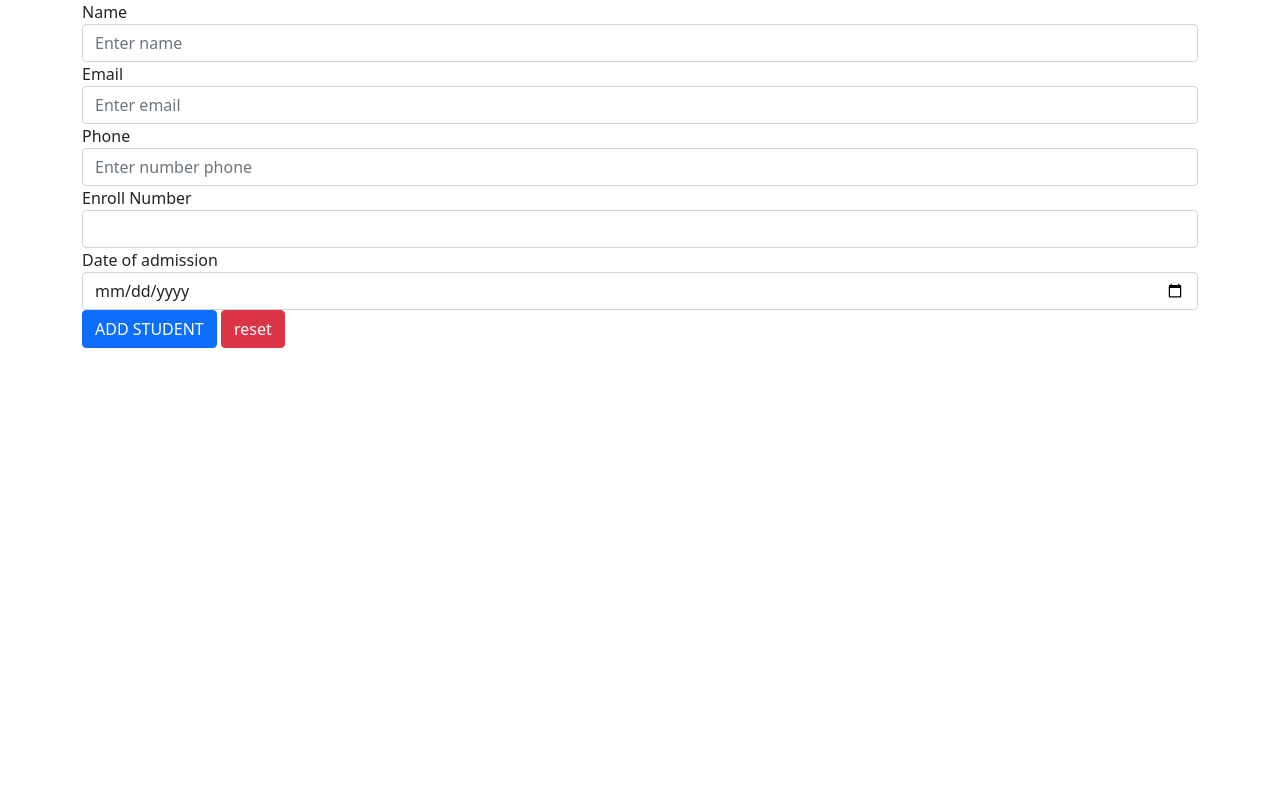
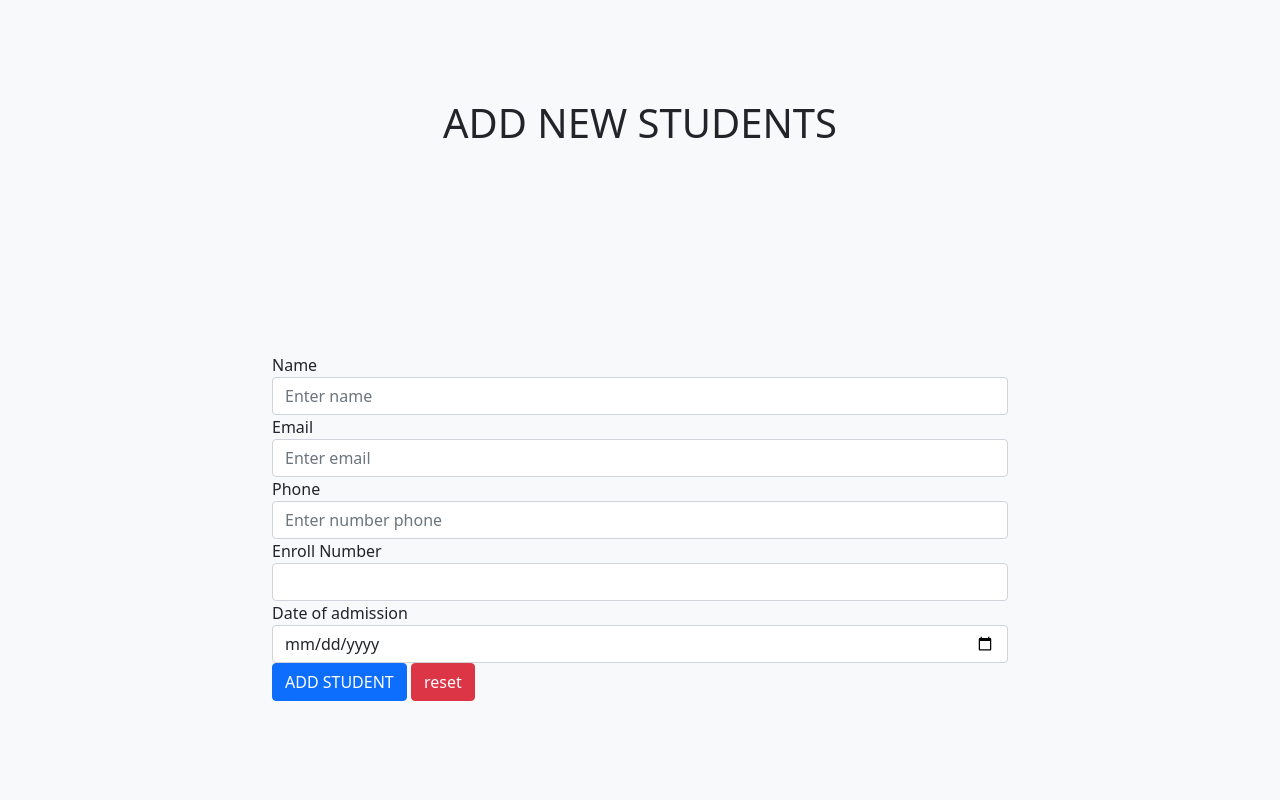
Before and after one commit to AbderrahimAgra/E-Classe, a PHP site: page /backend/add_students.php in a window 1280 px wide. Run offline with PHP 8.4, Linux system fonts and the light colour scheme.

```diff
--- a/backend/add.php
+++ b/backend/add.php
@@ -6,10 +6,11 @@
  $date = $_POST['date'] ;
 
  require_once 'connection.php' ;
-
+ //leschamps de table student(name,email,phone,enroll_number,date )
 $sql = "INSERT INTO students (name,email,phone,enroll_number,date ) VALUES ('$name','$email','$phone','$e_num','$date')" ;
+//execution de la requet sql
 if(mysqli_query($connection,$sql)){
-  echo " worked successfully ";
+  header('location: ./students.php');
 }
 else {
   echo "Error: " ;
--- a/backend/add_students.php
+++ b/backend/add_students.php
@@ -7,10 +7,15 @@
   <meta name="viewport" content="width=device-width, initial-scale=1.0">
   <title>ADD NEW STUDENTS</title>
 </head>
-<body>
+<body class="bg-light">
 
-<div class="container">
-<form action="add.php" method="POST" >
+<div class="container ">
+<div class="row vh-100 align-items-center justify-content-center">
+  <div class="col-md-12 text-center">
+    <h1 class="h1">ADD NEW STUDENTS</h1>
+  </div>
+  <div class="col-md-8">
+  <form action="add.php" method="POST" >
    <div>
       <label for="exampleInputEmail1">Name</label>
       <input type="text" class="form-control" id="name" name="name" placeholder="Enter name">
@@ -37,6 +42,9 @@
 
     </div>
 </form>
+  </div>
+</div>
+
 </div>
 </body>
 </html>
```
Also changed, not shown: backend/delete.php (added, +16 -0 lines), backend/students.php (+4 -3 lines).
